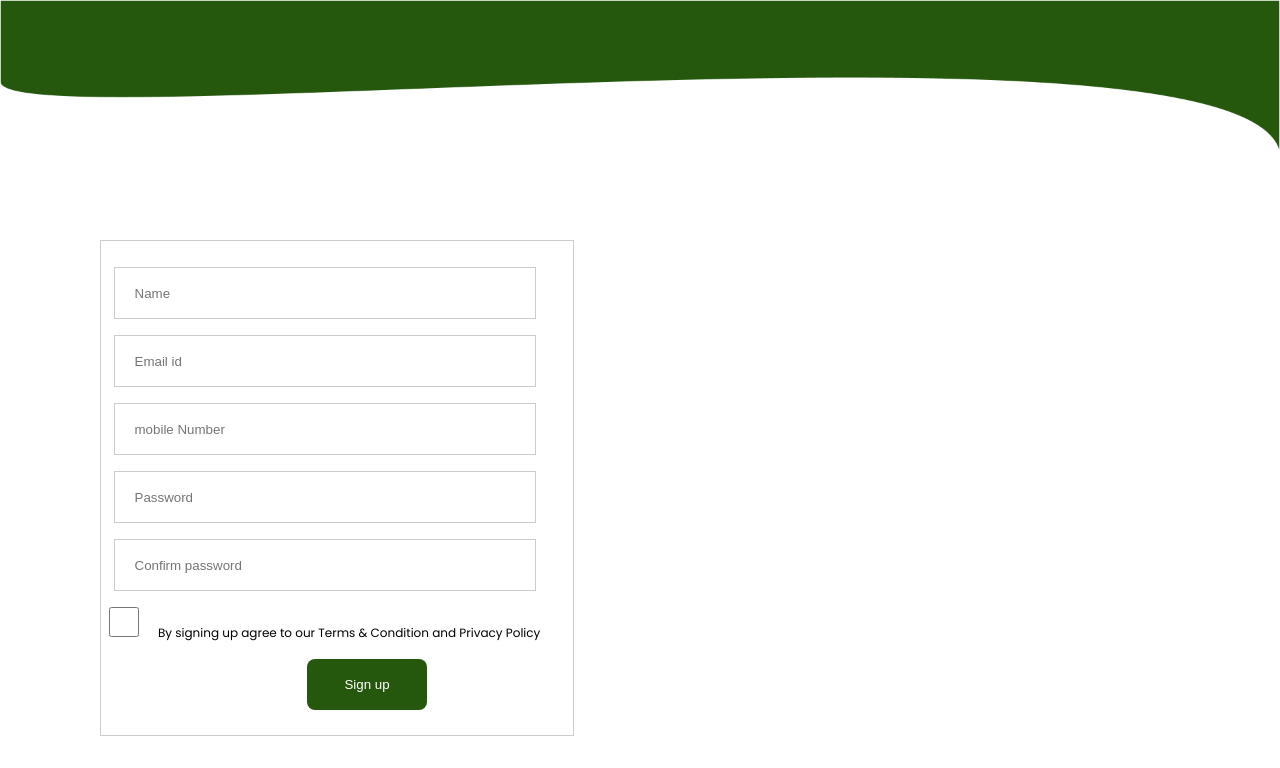
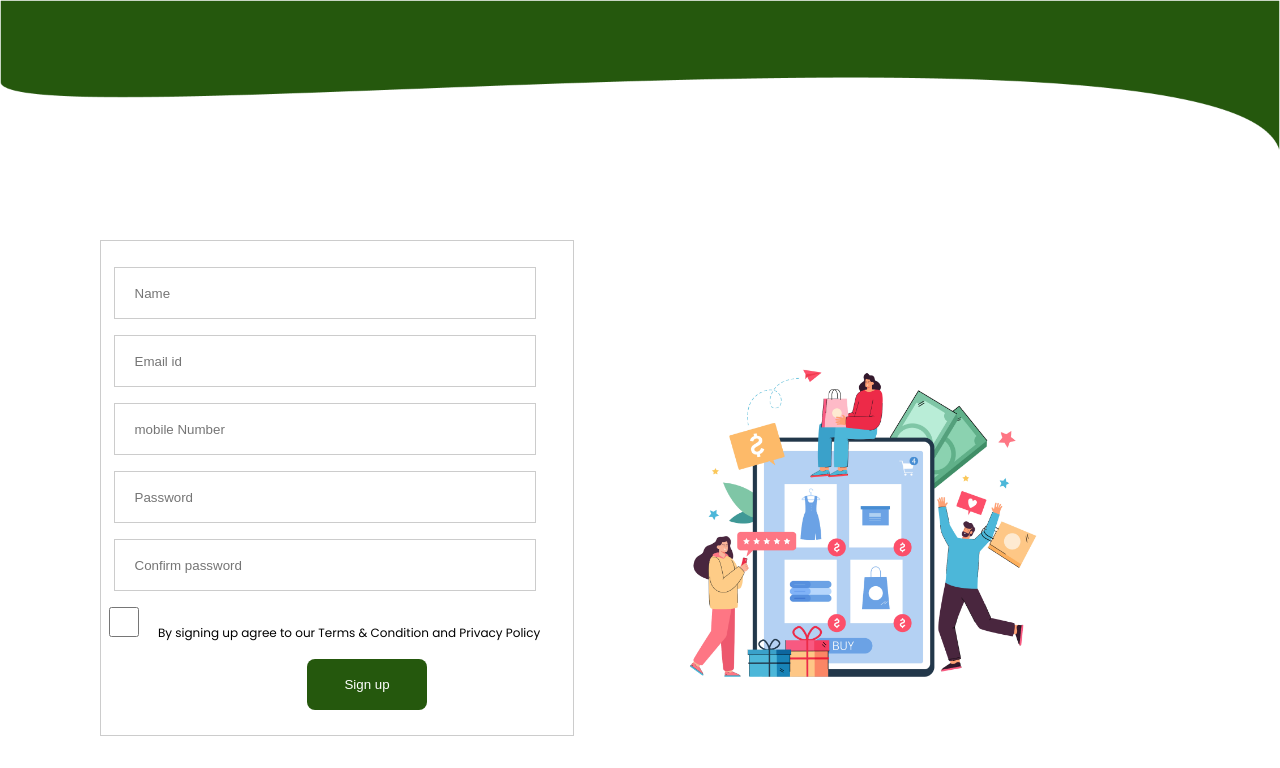
Before and after one commit to Aparnna95/buy-sell-web, a plain HTML site: page signup.html in a window 1280 px wide. Shown: the top 768 px of the page. Drawn offline with Linux system fonts and the light colour scheme; a web font is replaced by a local one.

Commit message:
sign up design correction

```diff
--- a/css/signup.css
+++ b/css/signup.css
@@ -10,6 +10,7 @@
 
 .signup-right {
   display: inline-block;
+  width: 45%;
 }
 .signup-main {
   display: flex;
```
